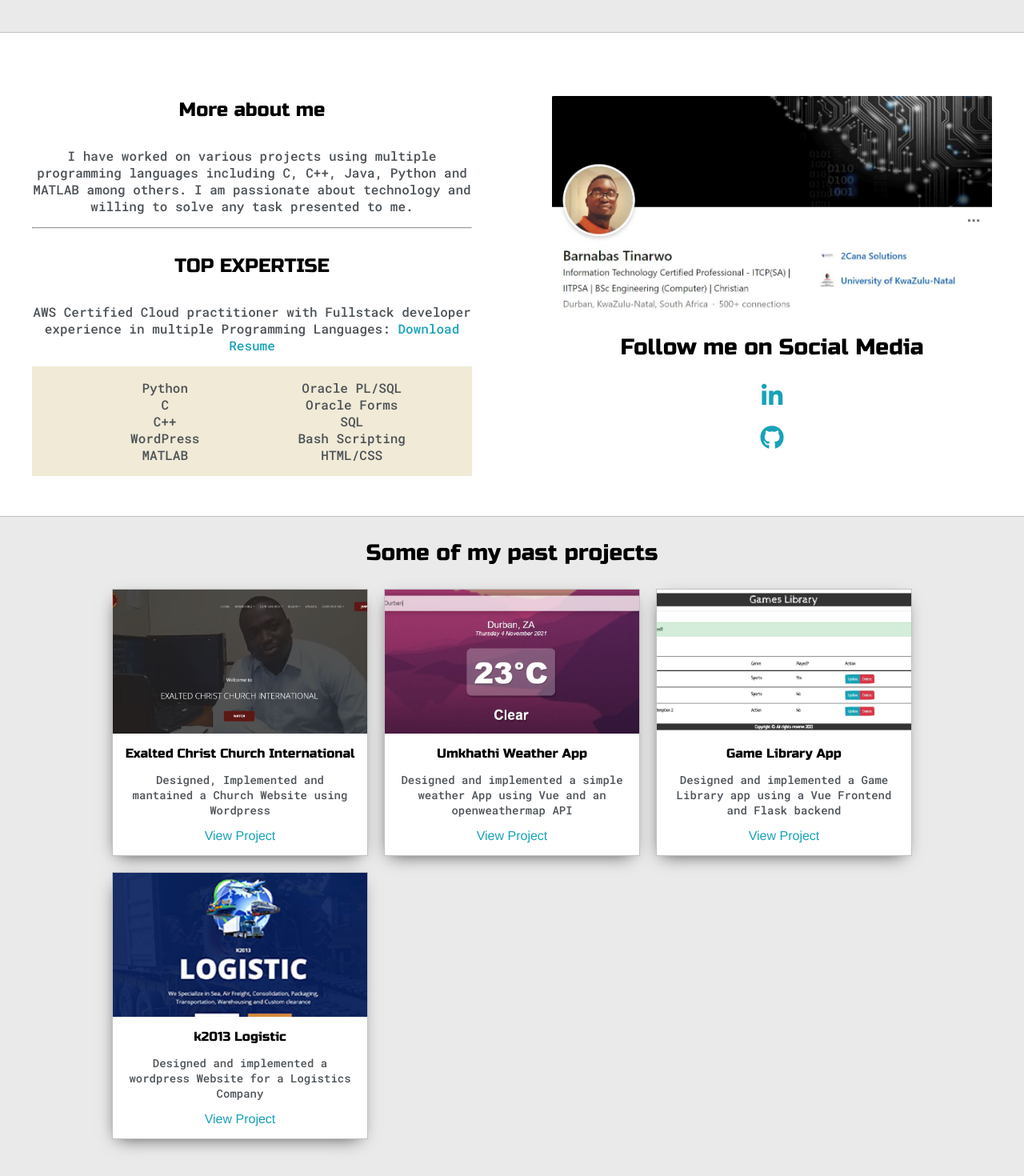
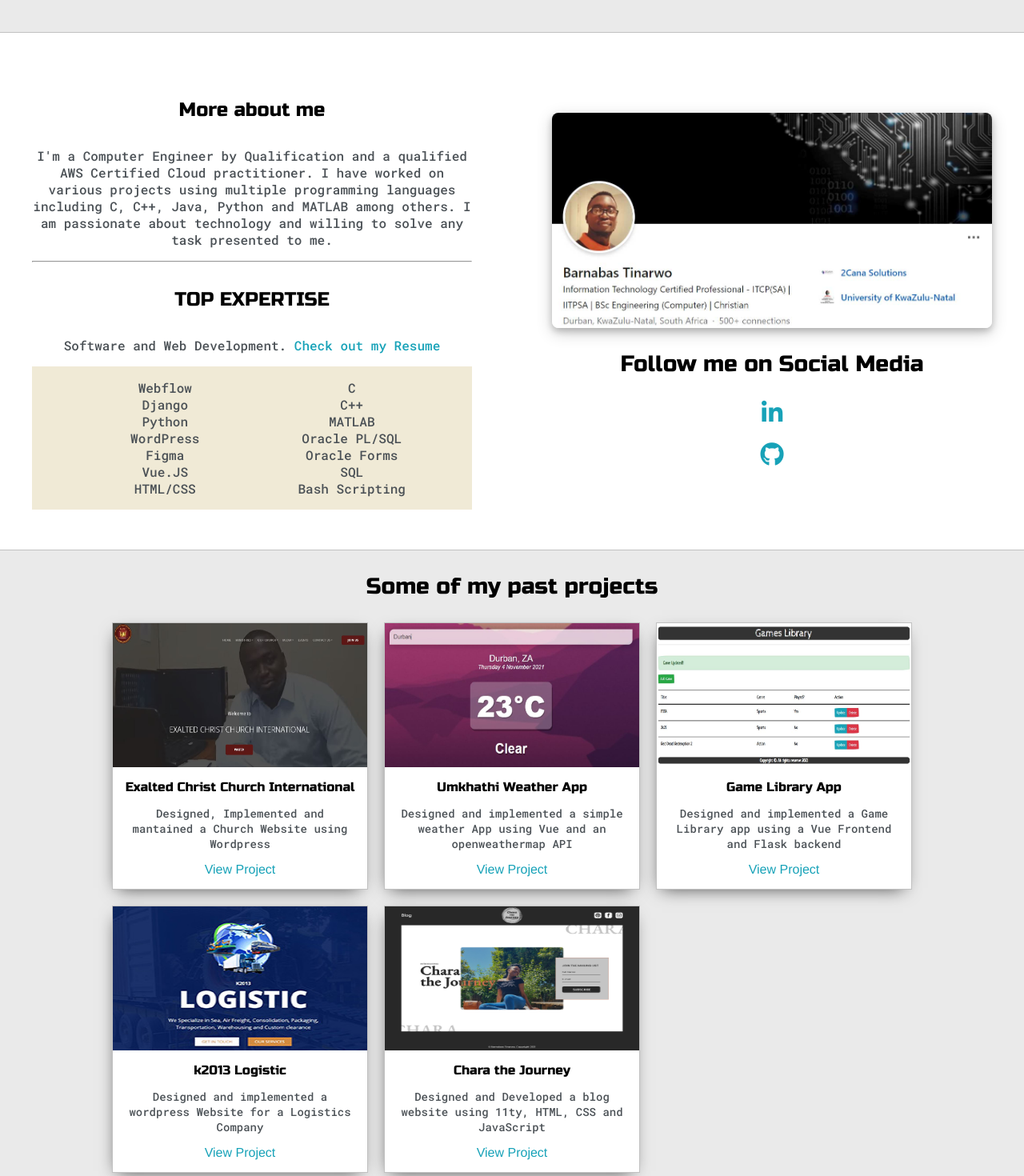
Before and after one commit to Barnabas02/my-portfolio, a Vue app: page / in a window 1280 px wide. Shown: the part 760-2230 px from the top of the page at 80% size. Built offline with nearby package versions, Linux system fonts and the light colour scheme.

Commit message:
Added titles to links and shadow to LinkinIn pic

```diff
--- a/public/default.css
+++ b/public/default.css
@@ -8,7 +8,7 @@
 	--secondaryText:  #4b5156;
 
 	--themeDotBorder:  #24292e;
-	--previewBG:  rgb(254, 249, 243, 0.8);
+	--previewBG:  rgb(209, 205, 201, 0.8);
 	--previewShadow:  #f0ead6;
 
 	--buttonColor: black;
@@ -277,6 +277,8 @@ h6 { font-size: 16px;}
 
 #social_img{
 	width: 100%	;
+	border-radius: 8px;
+	box-shadow: 0 4px 8px 0 rgba(0, 0, 0, 0.2), 0 6px 20px 0 rgba(0, 0, 0, 0.19);
 }
 
 .social-links{
@@ -304,7 +306,7 @@ h6 { font-size: 16px;}
 	display: block;
 	width: 100%;
 	height:180px;
-	object-fit: cover;
+	object-fit: fill;
 }
 
 .post-preview{
@@ -359,6 +361,7 @@ h6 { font-size: 16px;}
 	color: #fff;
 	background-color: var(--buttonColor);
 	border:none;
+	font-size: 18px;
 }
 
 @media screen and (max-width:  1200px){
--- a/public/index.html
+++ b/public/index.html
@@ -3,6 +3,7 @@
   <head>
     <title>Barnabas Tinarwo - Portfolio</title>
     <meta charset="utf-8" />
+    <meta name=”description” content="I am Barnabas, I design and build beautiful websites for businesses around the globe. Contact me if interested.">
     <link rel="shortcut icon" href="/favicon.ico" type="image/x-icon" />
     <meta
       name="viewport"
--- a/src/components/AboutMe.vue
+++ b/src/components/AboutMe.vue
@@ -6,6 +6,7 @@
           <h4>More about me</h4>
 
           <p>
+            I'm a Computer Engineer by Qualification and a qualified AWS Certified Cloud practitioner.
             I have worked on various projects using multiple programming
             languages including C, C++, Java, Python and MATLAB among others. I
             am passionate about technology and willing to solve any task
@@ -17,28 +18,31 @@
           <h4>TOP EXPERTISE</h4>
 
           <p>
-            AWS Certified Cloud practitioner with Fullstack developer experience
-            in multiple Programming Languages:
-            <a target="_blank" href="Barnabas-Tinarwo-CV.pdf"
-              >Download Resume</a
+            Software and Web Development.
+            <a target="_blank" title="Barnabas Tinarwo Resume" href="Barnabas-Tinarwo-CV.pdf"
+              >Check out my Resume</a
             >
           </p>
 
           <div id="skills">
             <ul>
+              <li>Webflow</li>
+              <li>Django</li>
               <li>Python</li>
-              <li>C</li>
-              <li>C++</li>
               <li>WordPress</li>
-              <li>MATLAB</li>
+              <li>Figma</li>
+              <li>Vue.JS</li>
+              <li>HTML/CSS</li>
             </ul>
 
             <ul>
+              <li>C</li>
+              <li>C++</li>
+              <li>MATLAB</li>
               <li>Oracle PL/SQL</li>
               <li>Oracle Forms</li>
               <li>SQL</li>
               <li>Bash Scripting</li>
-              <li>HTML/CSS</li>
             </ul>
           </div>
         </div>
@@ -49,12 +53,13 @@
 
           <a
             target="_blank"
+            title="LinkedIn"
             href="https://www.linkedin.com/in/barnabas-tinarwo"
           >
             <i class="fab fa-linkedin-in"></i
           ></a>
           <br>
-          <a target="_blank" href="https://github.com/Barnabas02"
+          <a target="_blank" title="GitHb" href="https://github.com/Barnabas02"
             ><i class="fab fa-github"></i
           ></a>
         </div>
--- a/src/components/Contact.vue
+++ b/src/components/Contact.vue
@@ -17,7 +17,7 @@
           <label>Message</label>
           <textarea class="input-field" name="message"></textarea>
 
-          <input id="submit-btn" type="submit" value="Send" />
+          <input id="submit-btn" type="submit" value="SEND" />
         </form>
       </div>
     </section>
--- a/src/components/Home.vue
+++ b/src/components/Home.vue
@@ -41,7 +41,7 @@
                 <div id="corner-top-left" class="corner"></div>
                 <div id="corner-top-right" class="corner"></div>
                 <h3>What I Do</h3>
-                <p>I design and implement software solutions</p>
+                <p>I design and build beautiful websites for businesses around the globe. If you need a powerful website, <a href="#contact" @click="scrollTo('#contact')">Contact Me</a>. </p>
                 <div id="corner-bottom-left" class="corner"></div>
                 <div id="corner-bottom-right" class="corner"></div>
               </div>
--- a/src/components/Projects.vue
+++ b/src/components/Projects.vue
@@ -58,6 +58,19 @@
           </div>
         </div>
 
+         <div>
+          <div class="post">
+            <img class="thumbnail" src="../assets/img/chara-the-journey.jpg" />
+            <div class="post-preview">
+              <h6 class="post-title">Chara the Journey</h6>
+              <p class="post-intro">
+                Designed and Developed a blog website using 11ty, HTML, CSS and JavaScript
+              </p>
+              <a href="https://www.charathejourney.com">View Project</a>
+            </div>
+          </div>
+        </div>
+
       </div>
     </div>
   </section>
```
Also changed, not shown: src/assets/img/chara-the-journey.jpg (added).
